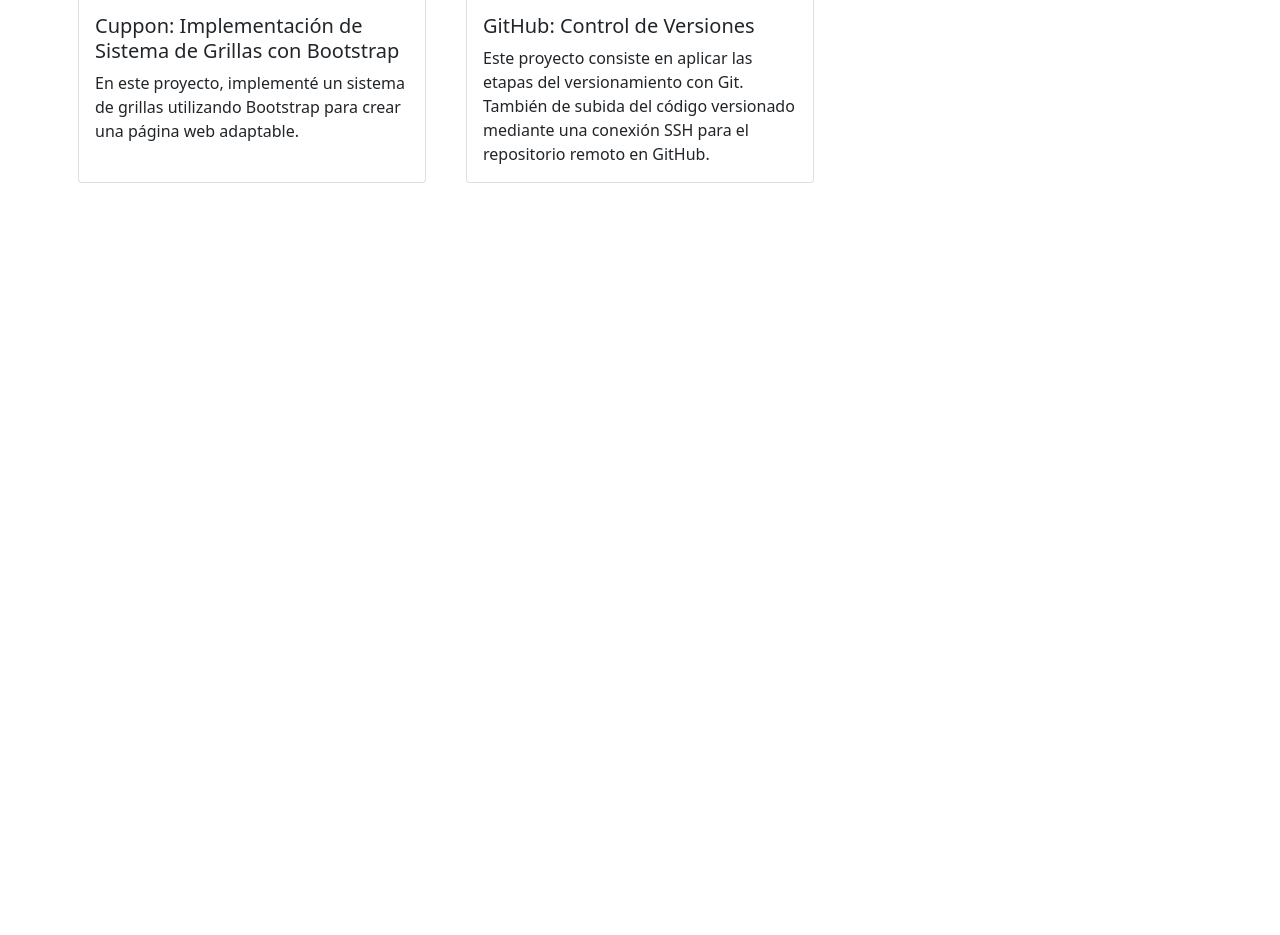
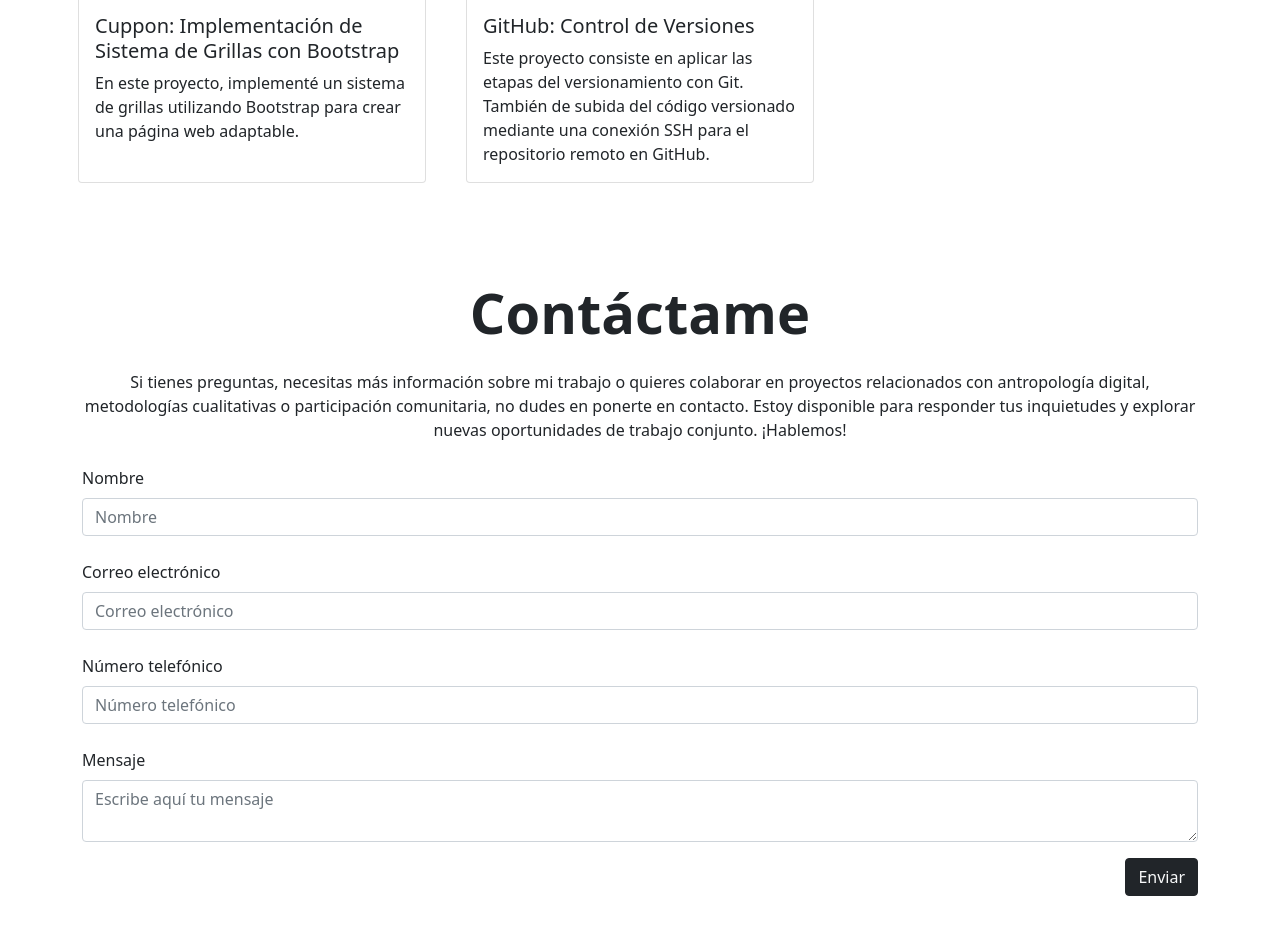
Before and after one commit to catalina-TS/catalina-TS.github.io, a plain HTML site: page index.html in a window 1280 px wide. Shown: the part 2489-3424 px from the top of the page. Before the commit the page ends 2720 px from the top, so only its background shows below. Drawn offline with nearby package versions, Linux system fonts and the light colour scheme.

Commit message:
Creación sección Contáctame

```diff
--- a/index.html
+++ b/index.html
@@ -229,7 +229,41 @@
                 </div>
             </div>
         </section>
+        <section id="Contactame" class="w-100 my-5">
+            <div class="container py-4">
+                <h2 class="display-4 fw-bold text-center my-4">Contáctame</h2>
 
+                <p class="text-center my-4 d-none d-md-block">
+                    Si tienes preguntas, necesitas más información sobre mi trabajo o quieres colaborar en proyectos relacionados con antropología digital, metodologías cualitativas o participación comunitaria, no dudes en ponerte en contacto. Estoy disponible para responder tus inquietudes y explorar nuevas oportunidades de trabajo conjunto. ¡Hablemos!
+                </p>
+
+                <form>
+                    <div class="form-group mb-4">
+                        <label class="mb-2">Nombre</label>
+                        <input class="form-control" placeholder="Nombre">
+                    </div>
+
+                    <div class="form-group mb-4">
+                        <label class="mb-2">Correo electrónico</label>
+                        <input class="form-control" placeholder="Correo electrónico" />
+                    </div>
+
+                    <div class="form-group mb-4">
+                        <label class="mb-2">Número telefónico</label>
+                        <input class="form-control" placeholder="Número telefónico" />
+                    </div>
+
+                    <div class="form-group">
+                        <label class="mb-2">Mensaje</label>
+                        <textarea class="form-control" placeholder="Escribe aquí tu mensaje"></textarea>
+                    </div>
+
+                    <div class="my-3 text-end">
+                        <button class="btn btn-dark text-light">Enviar</button>
+                    </div>
+                </form>
+            </div>
+        </section>
 
     </main>
     <footer></footer>
```
Also changed, not shown: assets/css/style.css (line endings or trailing spaces).
